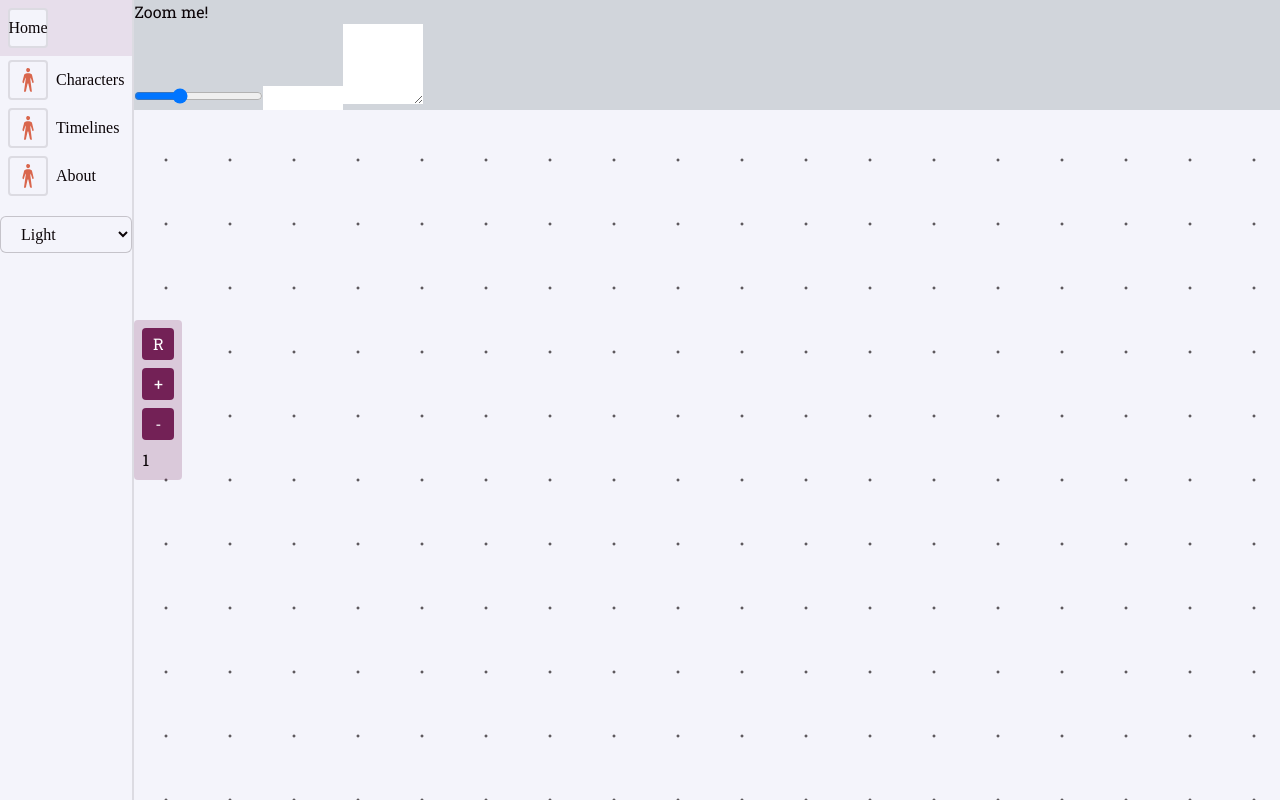
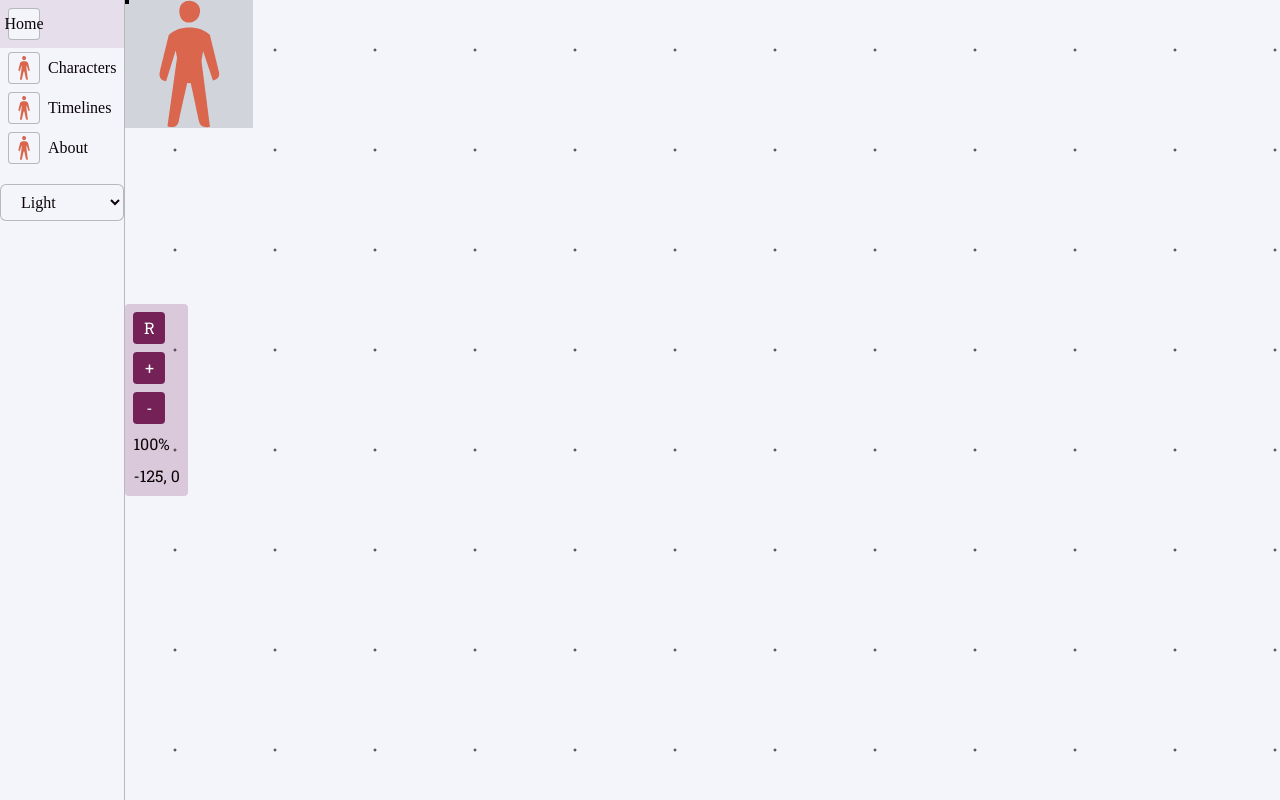
Before and after one commit to Nekonyx13/plotpoint-web, a Vue app: page /characters in a window 1280 px wide. Built offline with nearby package versions, Linux system fonts and the light colour scheme; a web font is replaced by a local one.

Commit message:
added marquee rendering

```diff
--- a/package.json
+++ b/package.json
@@ -16,6 +16,7 @@
     "format": "prettier --write src/"
   },
   "dependencies": {
+    "@vueuse/core": "^10.9.0",
     "pinia": "^2.1.7",
     "vue": "^3.4.21",
     "vue-router": "^4.3.0"
--- a/src/components/NavBar.vue
+++ b/src/components/NavBar.vue
@@ -15,12 +15,12 @@ const sidebarItems = ref([
 </script>
 
 <template>
-  <div class="font-heading flex flex-col gap-4 border-r-2 border-text/10">
+  <div class="font-heading flex flex-col gap-4 border-r border-text/25">
     <nav>
       <div class="bg-background">
         <router-link class="p-2 flex gap-2 hover:bg-accent/10" :to="{ name: 'home' }">
           <div
-            class="w-10 h-10 bg-background border-text/10 border-2 rounded flex items-center justify-center"
+            class="w-8 h-8 bg-background border-text/25 border rounded flex items-center justify-center"
           >
             Home
           </div>
@@ -33,7 +33,7 @@ const sidebarItems = ref([
           :to="item.name"
         >
           <div
-            class="w-10 h-10 bg-background border-text/10 border-2 rounded flex items-center justify-center"
+            class="w-8 h-8 bg-background border-text/25 border rounded flex items-center justify-center"
           >
             <ChracterIcon class="w-6 h-6 text-primary" />
           </div>
--- a/src/main.css
+++ b/src/main.css
@@ -3,7 +3,8 @@
 @tailwind utilities;
 
 @layer base {
-  :root {
+  :root,
+  .light {
     --text: 11 4 7;
     --background: 244 244 251;
     --primary: 217 102 77;
@@ -16,14 +17,6 @@
     --primary: 177 63 37;
     --secondary: 116 32 32;
     --accent: 222 140 193;
-  }
-
-  .light {
-    --text: 11 4 7;
-    --background: 244 244 251;
-    --primary: 217 102 77;
-    --secondary: 223 139 139;
-    --accent: 115 33 86;
   }
 
   body {
@@ -41,7 +34,7 @@
   }
 
   select {
-    @apply bg-background text-text border border-text/20 rounded-md py-2 px-4 block w-full leading-tight focus:outline-none focus:ring-2 focus:ring-accent focus:ring-opacity-50;
+    @apply bg-background text-text border border-text/25 rounded-md py-2 px-4 block focus:border-accent focus:outline-none;
   }
 
   option {
--- a/src/views/CharactersView.vue
+++ b/src/views/CharactersView.vue
@@ -1,36 +1,84 @@
 <script setup lang="ts">
-import { onMounted, ref } from 'vue'
-
-const toolbarData = {
-  mode: 'select',
-  zoom: 1
-}
-
-const zoomValue = ref(toolbarData.zoom)
+import { reactive, ref } from 'vue'
+import { useMagicKeys, useMouseInElement } from '@vueuse/core'
+import CharacterIcon from '@/components/icons/CharacterIcon.vue'
 
 const contentWindow = ref<HTMLElement | null>(null)
 const content = ref<HTMLElement | null>(null)
+const { elementX: x, elementY: y } = useMouseInElement(contentWindow)
+
+const toolbarData = ref({
+  mode: 'select',
+  zoom: 1,
+  dragStart: { x: 0, y: 0 },
+  dragEnd: { x: 0, y: 0 },
+  dragging: false
+})
+
+const dragStartContentPosition = ref({ x: 0, y: 0 })
+const contentPosition = ref({ x: 0, y: 0 })
+
+const marqueePosition = ref({ start: { x: 0, y: 0 }, end: { x: 0, y: 0 } })
+
+// deconstructing the toolbarData object
+const zoomValue = ref(toolbarData.value.zoom)
+const { space, a } = useMagicKeys()
 
 function handleZoom(e: WheelEvent) {
   if (!e.ctrlKey) return
   e.preventDefault()
   if (e.deltaY > 0) {
-    zoomValue.value -= Math.min(0.1, Math.pow(zoomValue.value, 2) * 0.1)
+    zoomValue.value -= 0.1
   } else {
-    zoomValue.value += 0.1
+    zoomValue.value += 0.2
+  }
+}
+
+function handleMouseDown(e: MouseEvent) {
+  toolbarData.value.dragging = true
+  toolbarData.value.dragStart = { x: x.value, y: y.value }
+
+  if (space.value) {
+    dragStartContentPosition.value = { x: contentPosition.value.x, y: contentPosition.value.y }
+  } else {
+    marqueePosition.value.start = { x: x.value, y: y.value }
+  }
+}
+
+function handleMouseUp() {
+  toolbarData.value.dragging = false
+}
+
+function handleMouseMove(e: MouseEvent) {
+  if (!toolbarData.value.dragging) return
+
+  if (space.value) {
+    const deltaX = x.value - toolbarData.value.dragStart.x
+    const deltaY = y.value - toolbarData.value.dragStart.y
+    console.log('delta', deltaX, deltaY)
+
+    contentPosition.value.x = dragStartContentPosition.value.x + deltaX
+    contentPosition.value.y = dragStartContentPosition.value.y + deltaY
+  } else {
+    marqueePosition.value.end = { x: x.value, y: y.value }
   }
 }
 </script>
 
 <template>
   <div
-    ref="content-window"
+    ref="contentWindow"
     class="w-full h-full bg-white overflow-auto relative"
+    :class="{ 'cursor-grab': space }"
     :style="{
-      backgroundSize: `${zoomValue * 64}px ${zoomValue * 64}px`
+      backgroundSize: `${zoomValue * 100}px ${zoomValue * 100}px`,
+      transition: 'background-size 0.1s ease-out'
     }"
     id="content-window"
     @wheel="handleZoom"
+    @mousedown="handleMouseDown"
+    @mouseup="handleMouseUp"
+    @mousemove="handleMouseMove"
   >
     <!-- Toolbar -->
     <div
@@ -39,22 +87,33 @@ function handleZoom(e: WheelEvent) {
       <button @click="zoomValue = 1">R</button>
       <button @click="zoomValue += 0.4">+</button>
       <button @click="zoomValue -= 0.4">-</button>
-      <span> {{ zoomValue }} </span>
+      <span> {{ Math.round(zoomValue * 100) }}% </span>
+      <span> {{ Math.round(x) }}, {{ Math.round(y) }} </span>
     </div>
+
+    <!-- Marquee -->
+    <textarea
+      class="absolute border-dashed border-2 border-black bg-black bg-opacity-10 z-10 text-xl"
+      :style="{
+        top: `${Math.min(marqueePosition.start.y, marqueePosition.end.y)}px`,
+        left: `${Math.min(marqueePosition.start.x, marqueePosition.end.x)}px`,
+        width: `${Math.abs(marqueePosition.start.x - marqueePosition.end.x)}px`,
+        height: `${Math.abs(marqueePosition.start.y - marqueePosition.end.y)}px`
+      }"
+    ></textarea>
 
     <div
       ref="content"
       :style="{
+        top: `${contentPosition.y}px`,
+        left: `${contentPosition.x}px`,
         transform: `scale(${zoomValue})`,
         transformOrigin: 'top left',
         transition: 'transform 0.1s ease-out'
       }"
-      class="bg-gray-300"
+      class="absolute bg-gray-300"
     >
-      <p class="text-lg">Zoom me!</p>
-      <input v-model="zoomValue" type="range" min="0.5" max="2" step="0.1" class="" />
-      <input type="text" class="w-20" />
-      <textarea class="w-20 h-20"></textarea>
+      <CharacterIcon class="w-32 h-32 text-primary" />
     </div>
   </div>
 </template>
```
Also changed, not shown: 1 other file (tests, documents, lock files or other folders).
